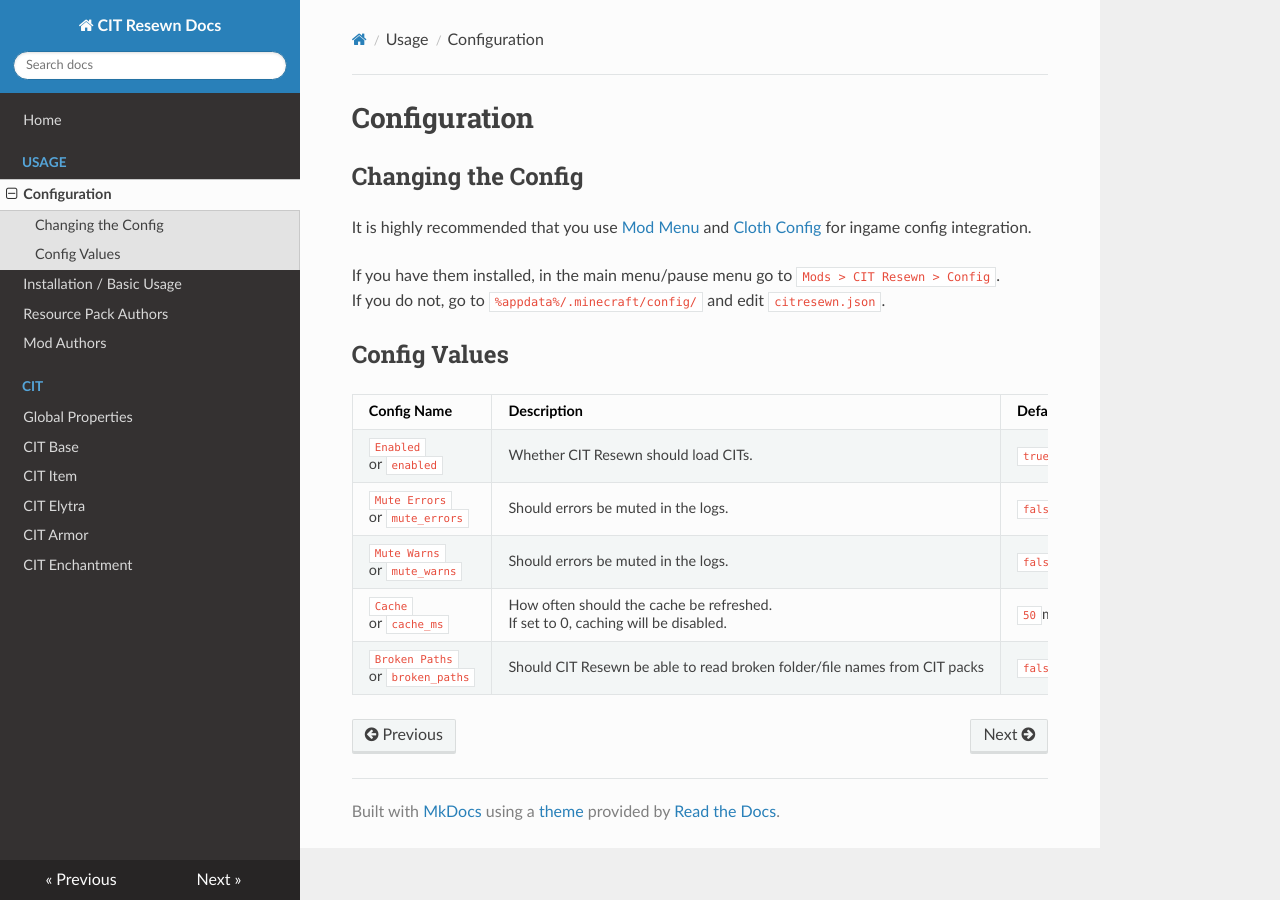
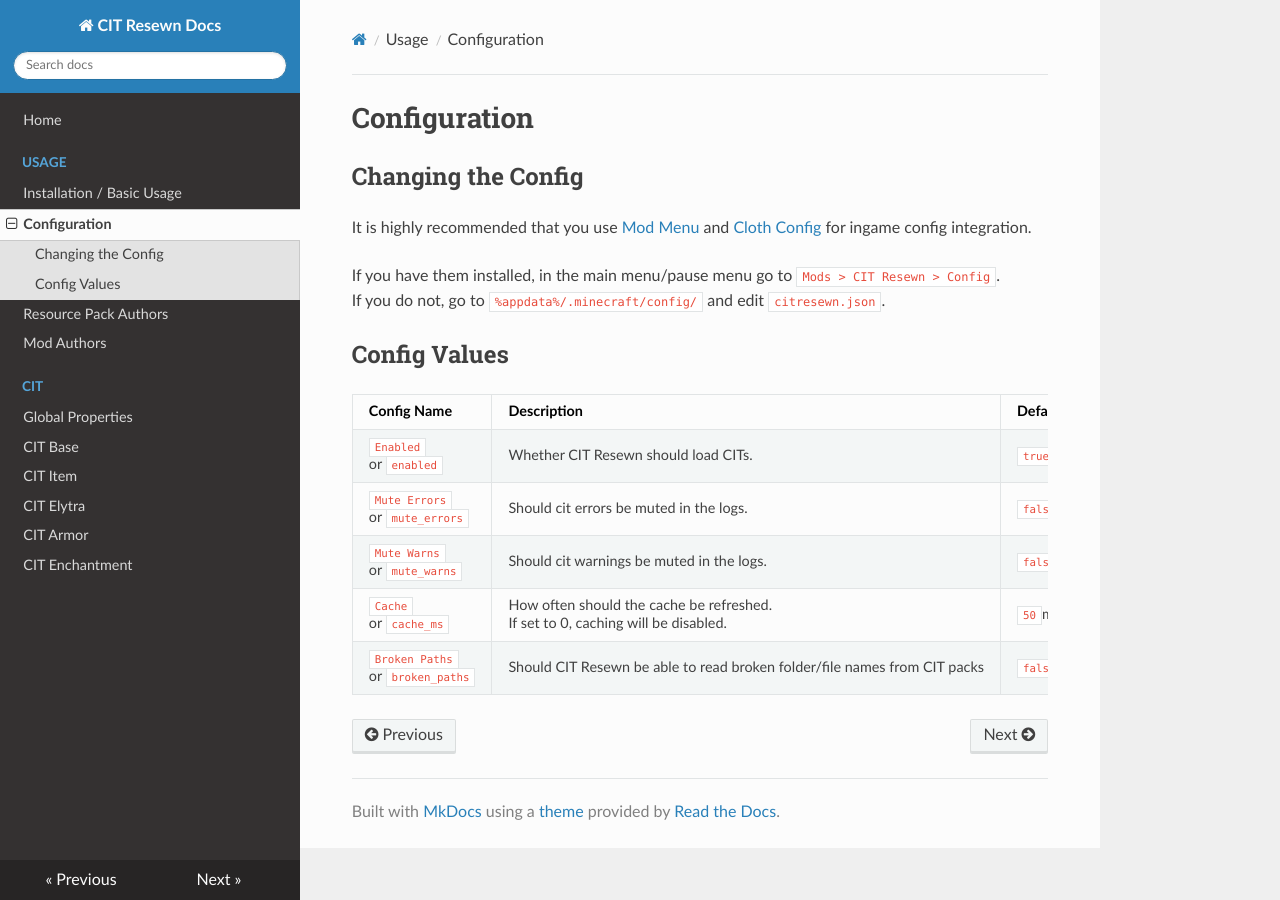
Before and after one commit to SHsuperCM/CITResewn, an MkDocs documentation site: the page built from docs/usage/config.md, in a window 1280 px wide. Built offline with MkDocs 1.6.1, drawn with Linux system fonts in a browser that asks for light colours; nearby versions of some CDN libraries.

Commit message:
Formatting

```diff
--- a/docs/usage/config.md
+++ b/docs/usage/config.md
@@ -13,7 +13,7 @@
 | Config Name       | Description | Default Config Value |
 | --- | --- | --- |
 | `Enabled` <br>or `enabled` | Whether CIT Resewn should load CITs. | `true` |
-| `Mute Errors` <br>or `mute_errors` | Should errors be muted in the logs. | `false` |
-| `Mute Warns` <br>or `mute_warns` | Should errors be muted in the logs. | `false` |
+| `Mute Errors` <br>or `mute_errors` | Should cit errors be muted in the logs. | `false` |
+| `Mute Warns` <br>or `mute_warns` | Should cit warnings be muted in the logs. | `false` |
 | `Cache` <br>or `cache_ms` | How often should the cache be refreshed. <br>If set to 0, caching will be disabled. | `50`ms(every tick) |
 | `Broken Paths` <br>or `broken_paths` | Should CIT Resewn be able to read broken folder/file names from CIT packs | `false` |
--- a/mkdocs.yml
+++ b/mkdocs.yml
@@ -15,8 +15,8 @@
 nav:
   - 'index.md'
   - Usage:
+    - 'usage/users.md'
     - 'usage/config.md'
-    - 'usage/users.md'
     - 'usage/pack_authors.md'
     - 'usage/mod_authors.md'
   - CIT:
```
Also changed, not shown: 1 other file.
